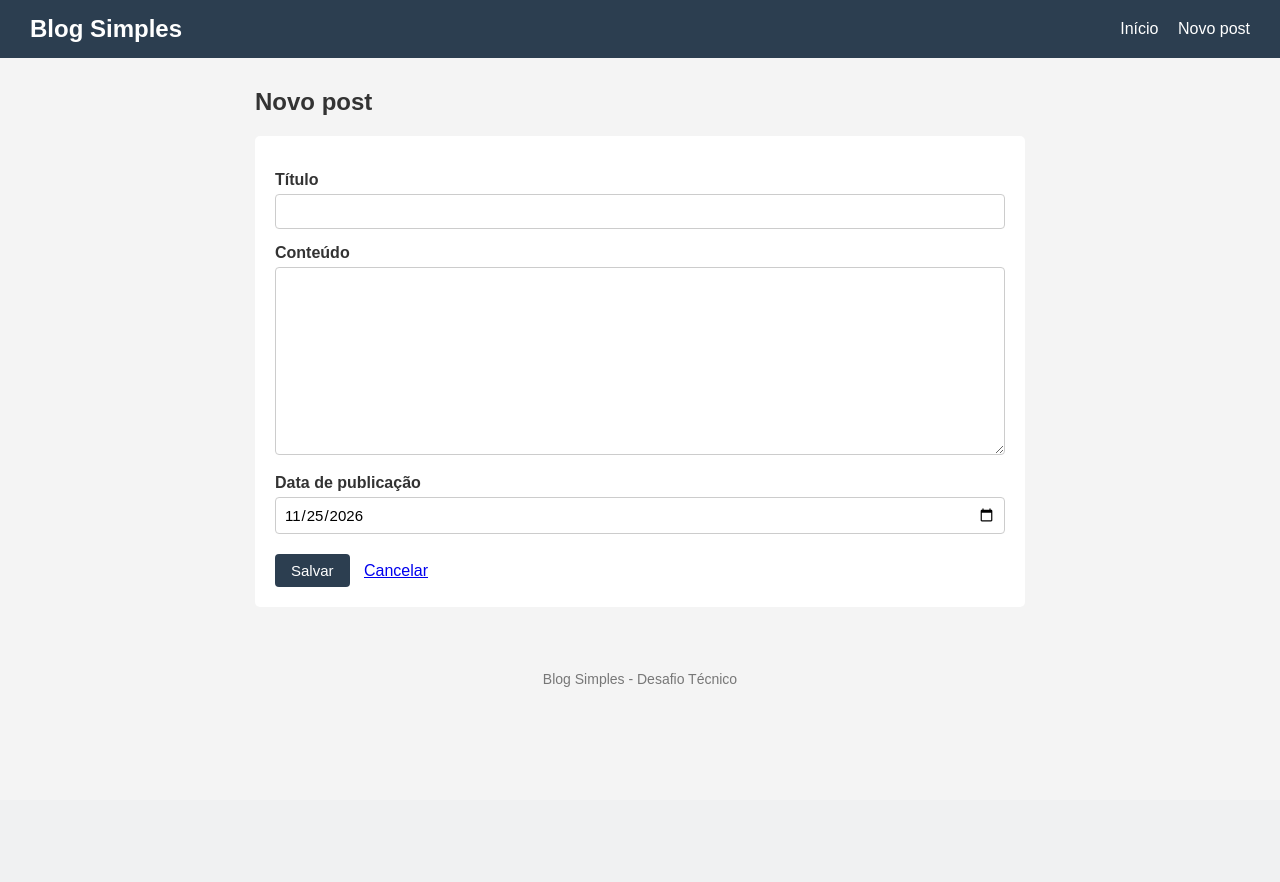
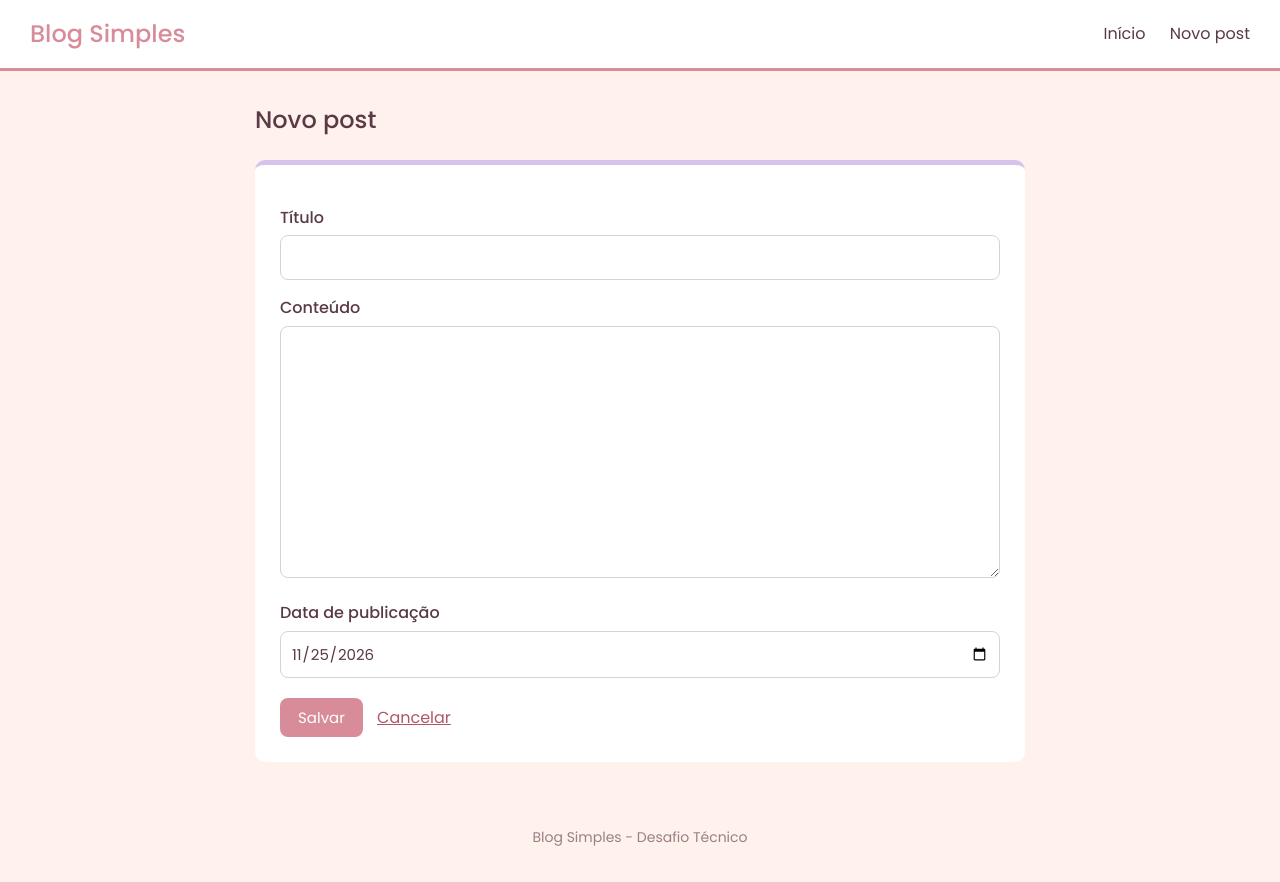
Before and after one commit to EmanuellyVelasco/blog, a PHP site: page /criar.php in a window 1280 px wide. Before the commit the page ends 687 px from the top, so only its background shows below. Run offline with PHP 8.4, Linux system fonts and the light colour scheme.

Commit message:
Altera o design do blog com nova paleta de cores e fonte

```diff
--- a/css/style.css
+++ b/css/style.css
@@ -1,39 +1,63 @@
+@import url('https://fonts.googleapis.com/css2?family=Poppins:wght@400;500&display=swap');
+
+/* Cores do blog */
+:root {
+    --rosa: #D88C9A;
+    --rosa-escuro: #B0566A;
+    --lilas: #D7C1ED;
+    --pessego: #FFD8CB;
+    --pessego-claro: #FFF1EC;
+    --cinza: #D3D3D3;
+    --branco: #FFFFFF;
+    --texto: #5A3A44;
+    --texto-claro: #9A7F88;
+}
+
 * {
     box-sizing: border-box;
 }
 
 body {
     margin: 0;
-    font-family: Arial, Helvetica, sans-serif;
-    background-color: #f4f4f4;
-    color: #333;
+    font-family: 'Poppins', Arial, Helvetica, sans-serif;
+    background-color: var(--pessego-claro);
+    color: var(--texto);
+    line-height: 1.6;
 }
 
+a {
+    color: var(--rosa-escuro);
+}
+
+/* Cabeçalho */
 header {
-    background-color: #2c3e50;
-    color: #fff;
+    background-color: var(--branco);
     padding: 15px 30px;
     display: flex;
     justify-content: space-between;
     align-items: center;
+    border-bottom: 3px solid var(--rosa);
 }
 
 header h1 {
     margin: 0;
     font-size: 24px;
+    font-weight: 500;
 }
 
-header a {
-    color: #fff;
+header h1 a {
+    color: var(--rosa);
     text-decoration: none;
 }
 
 nav a {
-    margin-left: 15px;
+    margin-left: 20px;
+    color: var(--texto);
+    text-decoration: none;
 }
 
 nav a:hover {
-    text-decoration: underline;
+    color: var(--rosa);
 }
 
 main {
@@ -42,60 +66,80 @@ main {
     padding: 0 15px;
 }
 
+h2 {
+    font-weight: 500;
+}
+
 footer {
     text-align: center;
     padding: 20px;
-    color: #777;
+    color: var(--texto-claro);
     font-size: 14px;
 }
 
+/* Cards dos posts */
 .post {
-    background-color: #fff;
-    padding: 20px;
+    background-color: var(--branco);
+    padding: 20px 25px;
     margin-bottom: 20px;
-    border-radius: 5px;
-    box-shadow: 0 1px 3px rgba(0, 0, 0, 0.1);
+    border-radius: 10px;
+    border-top: 5px solid var(--lilas);
+    overflow-wrap: break-word; /* quebra palavras muito grandes para não sair do card */
 }
 
+.post h2,
 .post h3 {
     margin-top: 0;
+    margin-bottom: 5px;
+    font-weight: 500;
 }
 
 .post h3 a {
-    color: #2c3e50;
+    color: var(--texto);
     text-decoration: none;
 }
 
 .post h3 a:hover {
-    text-decoration: underline;
+    color: var(--rosa);
 }
 
 .data {
-    color: #888;
-    font-size: 14px;
+    color: var(--texto-claro);
+    font-size: 13px;
+    margin-top: 0;
 }
 
+/* Formulário de criar/editar */
 .formulario {
-    background-color: #fff;
-    padding: 20px;
-    border-radius: 5px;
+    background-color: var(--branco);
+    padding: 25px;
+    border-radius: 10px;
+    border-top: 5px solid var(--lilas);
 }
 
 .formulario label {
     display: block;
     margin-top: 15px;
-    font-weight: bold;
+    font-weight: 500;
 }
 
 .formulario input,
 .formulario textarea {
     width: 100%;
-    padding: 8px;
+    padding: 10px;
     margin-top: 5px;
-    border: 1px solid #ccc;
-    border-radius: 4px;
+    border: 1px solid var(--cinza);
+    border-radius: 8px;
     font-family: inherit;
     font-size: 15px;
+    color: var(--texto);
+}
+
+.formulario input:focus,
+.formulario textarea:focus,
+.busca input:focus {
+    outline: none;
+    border-color: var(--rosa);
 }
 
 .formulario button {
@@ -103,25 +147,29 @@ footer {
     margin-right: 10px;
 }
 
+/* Botões */
 button {
-    background-color: #2c3e50;
-    color: #fff;
+    background-color: var(--rosa);
+    color: var(--branco);
     border: none;
-    padding: 8px 16px;
-    border-radius: 4px;
+    padding: 8px 18px;
+    border-radius: 8px;
     cursor: pointer;
+    font-family: inherit;
     font-size: 15px;
 }
 
 button:hover {
-    background-color: #3d566e;
+    background-color: var(--rosa-escuro);
 }
 
+/* Mensagens */
 .erro {
-    background-color: #f8d7da;
-    color: #721c24;
+    background-color: var(--pessego);
+    color: #8A2B3D;
     padding: 10px 15px;
-    border-radius: 4px;
+    border-radius: 8px;
+    border-left: 5px solid var(--rosa-escuro);
     margin-bottom: 15px;
 }
 
```
Also changed, not shown: other parts of css/style.css (+23 -11 lines).
